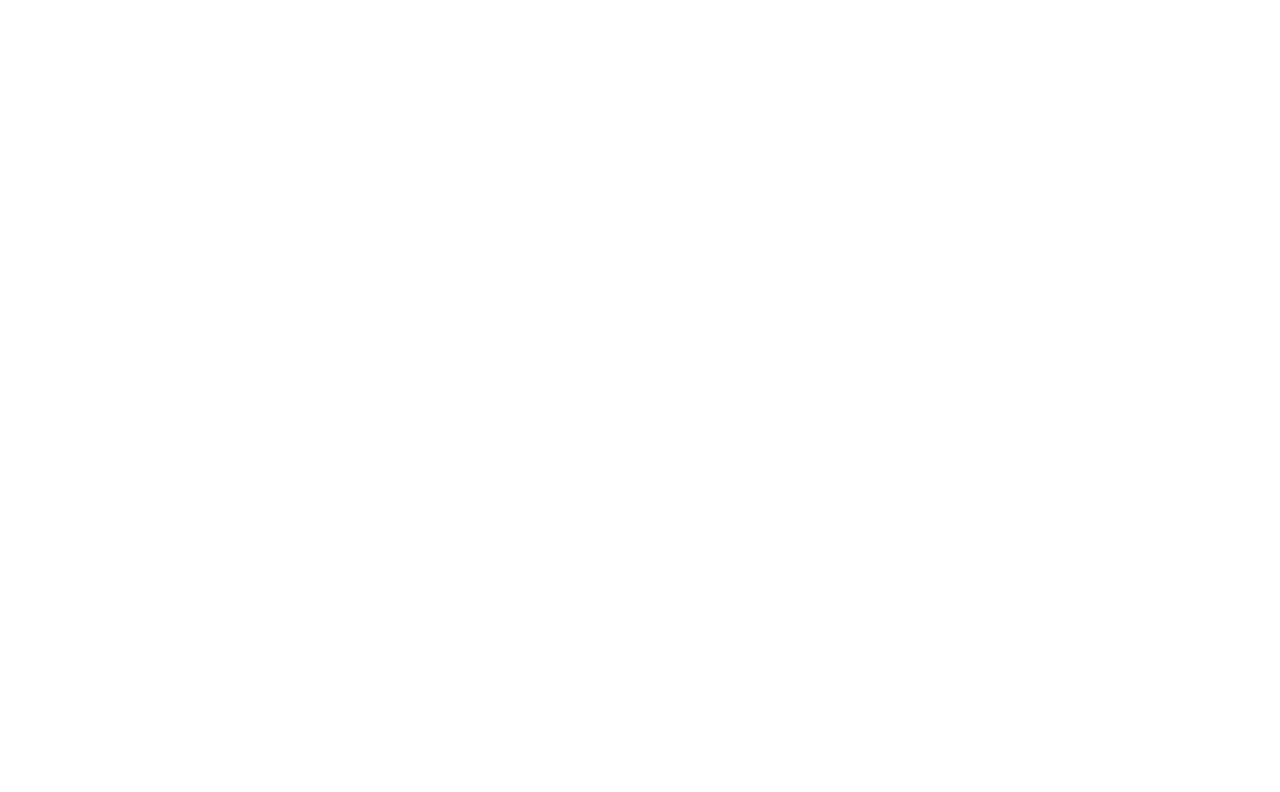
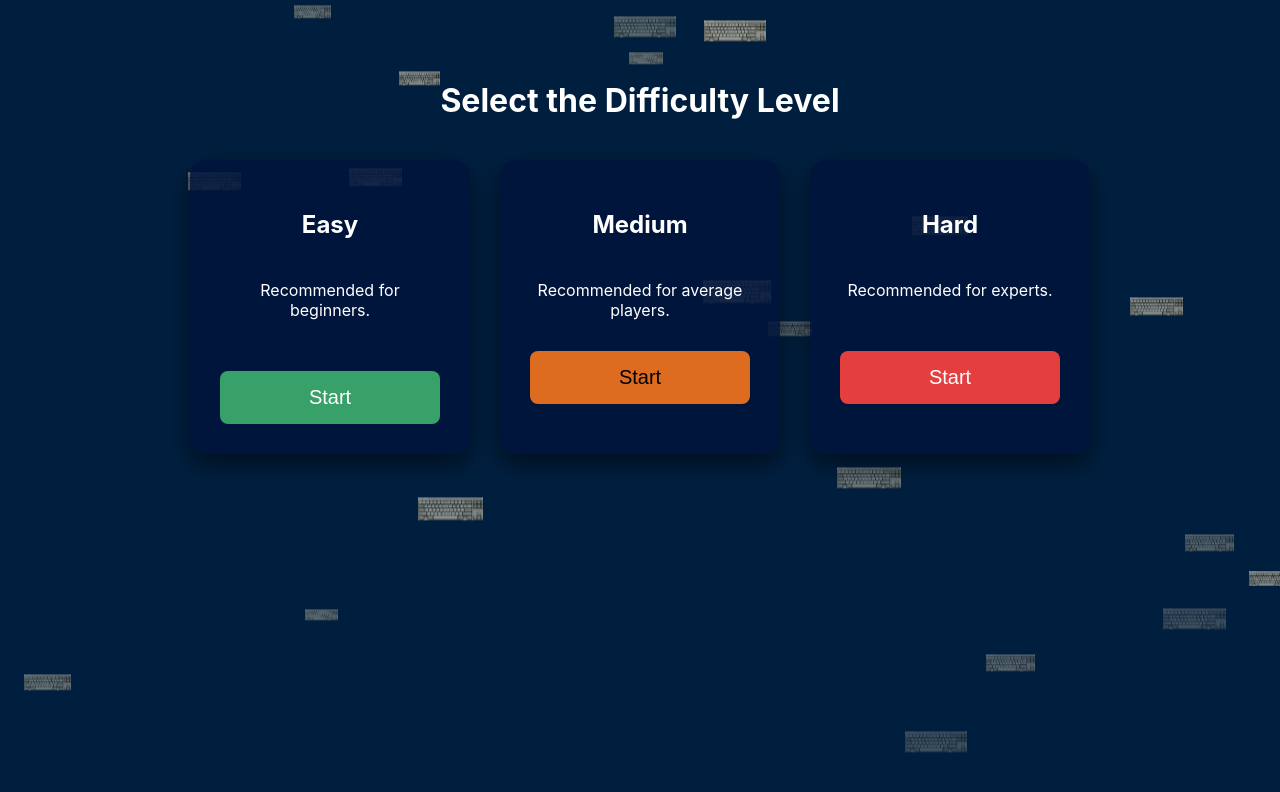
Before and after one commit to brianwei23/type-speed, a React (Create React App) app in the folder client/: page /main in a window 1280 px wide. Before the commit this address had no page. Shown: the top 792 px of the page. Built offline with nearby package versions, Linux system fonts and the light colour scheme.

Commit message:
Start main page for difficulty level

```diff
--- a/client/src/App.js
+++ b/client/src/App.js
@@ -1,6 +1,7 @@
 import { BrowserRouter as Router, Routes, Route } from 'react-router-dom';
 import LoginPage from './LoginPage';
 import RegisterPage from './RegisterPage';
+import MainPage from './MainPage';
 
 function App() {
   return (
@@ -9,6 +10,7 @@
         <Route path="/" element={<LoginPage />} />
         <Route path = "/login" element={<LoginPage />} />
         <Route path="/register" element={<RegisterPage />} />
+        <Route path="/main" element={<MainPage />} />
       </Routes>
     </Router>
   );
--- a/client/src/Auth.js
+++ b/client/src/Auth.js
@@ -1,10 +1,12 @@
 import {useState} from "react";
+import {useNavigate} from "react-router-dom";
 
 function Auth({type}){
     // Username, password, server response state
     const [username, setUsername] = useState("");
     const [password, setPassword] = useState("");
     const [message, setMessage] = useState("");
+    const navigate = useNavigate();
 
     // Form submission
     const handleSubmit = async (e) => {
@@ -21,7 +23,12 @@
 
             const data = await res.json();
             if (res.ok) {
-                setMessage(type === "register" ? data.message : `Welcome. You are logged in. Token: ${data.token}`);
+                if (type === "login") {
+                    localStorage.setItem("token", data.token); // Store token on login
+                    navigate("/main"); // Navigate to the main page
+                } else {
+                    setMessage(data.message);
+                }
             }
             else {
                 setMessage(data.error);
--- /dev/null
+++ b/client/src/MainPage.js
@@ -0,0 +1,107 @@
+import PageWrapper from "./styles/PageWrapper";
+
+// Allows users to choose between difficulty
+function MainPage() {
+    return (
+        <PageWrapper>
+            <div style={styles.container}>
+                <h1 style={styles.title}>
+                    Select the Difficulty Level
+                </h1>
+                <div style={styles.cardRow}>
+                    {/* Easy */}
+                    <div style={styles.card}>
+                        <h2 style={styles.cardTitle}>Easy</h2>
+                        <p style={styles.cardDesc}> Recommended for beginners. </p>
+                        <button style={styles.easy}>Start</button>
+                    </div>
+                    {/* Medium */}
+                    <div style={styles.card}>
+                        <h2 style={styles.cardTitle}>Medium</h2>
+                        <p style={styles.cardDesc}> Recommended for average players. </p>
+                        <button style={styles.medium}>Start</button>
+                    </div>
+                    {/* Hard */}
+                    <div style={styles.card}>
+                        <h2 style={styles.cardTitle}>Hard</h2>
+                        <p style={styles.cardDesc}> Recommended for experts. </p>
+                        <button style={styles.hard}>Start</button>
+                    </div>
+                </div>
+            </div>
+        </PageWrapper>
+    );
+}
+
+const styles = {
+    container: {
+        position: "relative",
+        color: "white",
+        minHeight: "100vh",
+        display: "flex",
+        flexDirection: "column",
+        alignItems: "center",
+        paddingTop: "60px",
+        zIndex: 2,
+    },
+    title: {
+        marginBottom: "40px",
+        fontSize: "2rem",
+    },
+    cardRow: {
+        display: "flex",
+        gap: "30px",
+        justifyContent: "center",
+        flexWrap: "wrap",
+        zIndex: 2,
+    },
+    card: {
+        backgroundColor: "rgba(0, 20, 60, 0.85)",
+        padding: "30px",
+        borderRadius: "16px",
+        width: "220px",
+        textAlign: "center",
+        boxShadow: "0 10px 25px rgba(0,0,0,0.5)",
+        display: "flex",
+        flexDirection: "column",
+        gap: "15px",
+        zIndex: 2,
+    },
+    cardTitle: {
+        fontSize: "1.5 rem",
+        marginBottom: "10px",
+    },
+    cardDesc: {
+        fontSize: "0.9 rem",
+    },
+    easy: {
+        padding: "15px 30px",
+        fontSize: "20px",
+        borderRadius: "8px",
+        border: "none",
+        cursor: "pointer",
+        backgroundColor: "#38a169",
+        color: "#fff",
+        marginTop: "20px",
+    },
+    medium: {
+        padding: "15px 30px",
+        fontSize: "20px",
+        borderRadius: "8px",
+        border: "none",
+        cursor: "pointer",
+        backgroundColor: "#dd6b20",
+        color: "#000",
+    },
+    hard: {
+        padding: "15px 30px",
+        fontSize: "20px",
+        borderRadius: "8px",
+        border: "none",
+        cursor: "pointer",
+        backgroundColor: "#e53e3e",
+        color: "#fff",
+        marginTop: "20px",
+    },
+  };
+export default MainPage;
```
